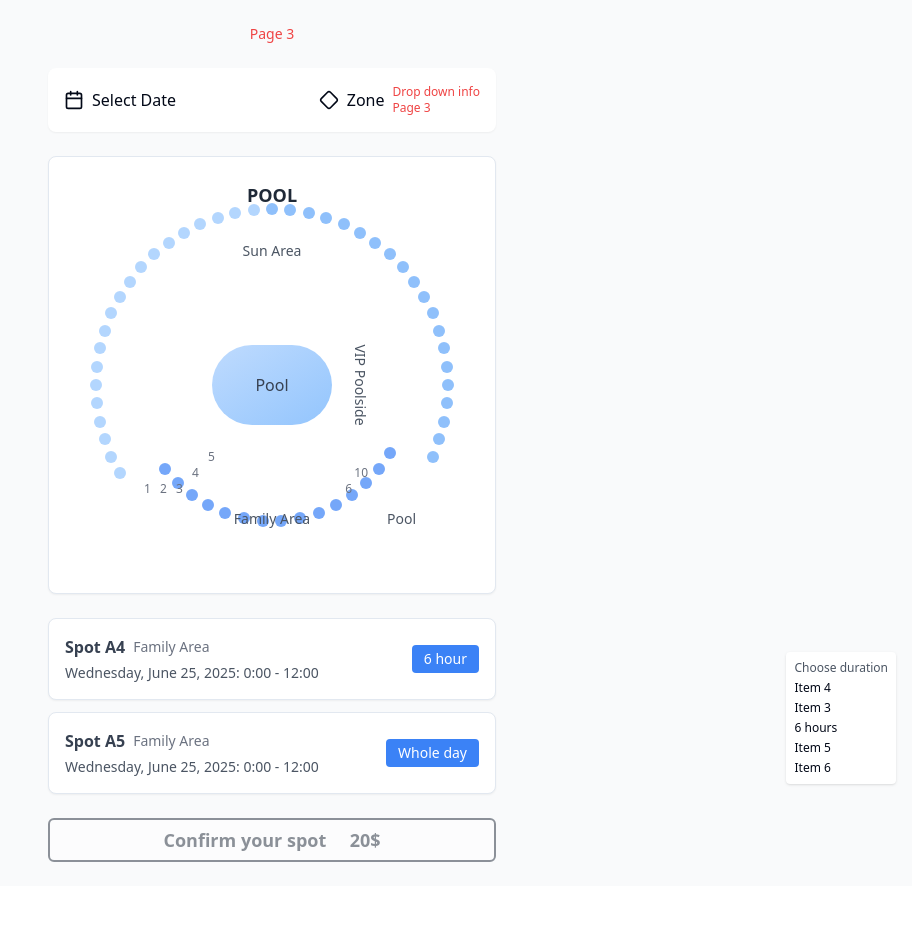
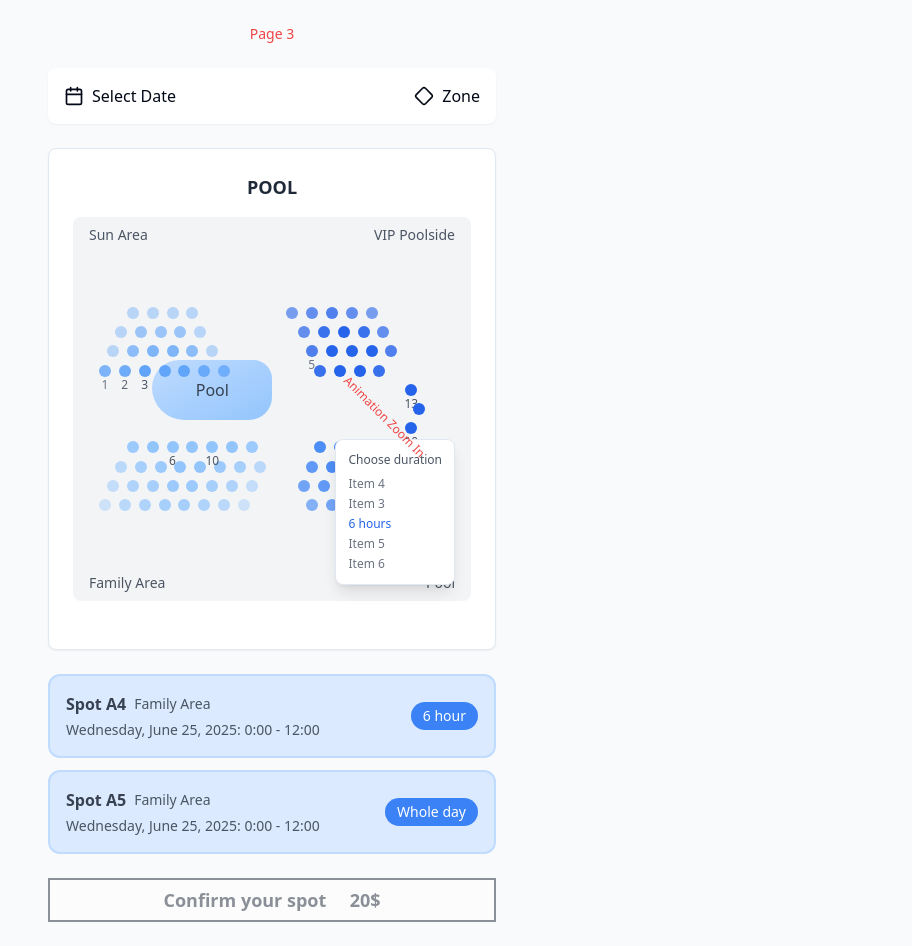
Before and after one commit to imjafry/sun-seeker-booking-hub, a React (Vite) app: page /booking/datetime in a window 1280 px wide. Shown: the whole page, without its empty margins (368-1280 px from the left). Before the commit the page ends 886 px from the top, so only its background shows below. Built offline with nearby package versions, Linux system fonts and the light colour scheme.

Commit message:
Fix: Pool layout to match the image
Updated the pool layout in `DateTime.tsx` and `PoolMap.tsx` to precisely match the provided image, ensuring the circular design and zone structure are accurate.

```diff
--- a/src/pages/DateTime.tsx
+++ b/src/pages/DateTime.tsx
@@ -8,7 +8,6 @@ import { Calendar, Diamond } from 'lucide-react';
 
 const DateTime = () => {
   const [selectedSpot, setSelectedSpot] = useState<string>('');
-  const [selectedDuration, setSelectedDuration] = useState<string>('6');
   const navigate = useNavigate();
   const { t } = useLanguage();
 
@@ -21,35 +20,142 @@ const DateTime = () => {
     navigate('/booking/poolmap');
   };
 
-  // Generate pool spots in circular layout
+  // Generate pool spots to match the exact image layout
   const generatePoolSpots = () => {
     const spots = [];
-    const areas = [
-      { name: 'Sun Area', positions: 20, color: 'bg-blue-400', startAngle: -90, endAngle: 30 },
-      { name: 'VIP Poolside', positions: 15, color: 'bg-blue-500', startAngle: 30, endAngle: 150 },
-      { name: 'Family Area', positions: 20, color: 'bg-blue-300', startAngle: 150, endAngle: 270 },
+
+    // Sun Area (top-left) - lighter blue dots
+    const sunAreaSpots = [
+      // Row 1 (topmost)
+      { x: 15, y: 25, number: null, opacity: 0.4 },
+      { x: 20, y: 25, number: null, opacity: 0.4 },
+      { x: 25, y: 25, number: null, opacity: 0.4 },
+      { x: 30, y: 25, number: null, opacity: 0.4 },
+      // Row 2
+      { x: 12, y: 30, number: null, opacity: 0.4 },
+      { x: 17, y: 30, number: null, opacity: 0.6 },
+      { x: 22, y: 30, number: null, opacity: 0.6 },
+      { x: 27, y: 30, number: null, opacity: 0.6 },
+      { x: 32, y: 30, number: null, opacity: 0.4 },
+      // Row 3
+      { x: 10, y: 35, number: null, opacity: 0.4 },
+      { x: 15, y: 35, number: null, opacity: 0.7 },
+      { x: 20, y: 35, number: null, opacity: 0.8 },
+      { x: 25, y: 35, number: null, opacity: 0.8 },
+      { x: 30, y: 35, number: null, opacity: 0.7 },
+      { x: 35, y: 35, number: null, opacity: 0.4 },
+      // Row 4
+      { x: 8, y: 40, number: 1, opacity: 0.8 },
+      { x: 13, y: 40, number: 2, opacity: 0.9 },
+      { x: 18, y: 40, number: 3, opacity: 1.0 },
+      { x: 23, y: 40, number: null, opacity: 1.0 },
+      { x: 28, y: 40, number: null, opacity: 1.0 },
+      { x: 33, y: 40, number: null, opacity: 0.9 },
+      { x: 38, y: 40, number: null, opacity: 0.8 },
     ];
 
-    areas.forEach((area, areaIndex) => {
-      const angleStep = (area.endAngle - area.startAngle) / area.positions;
-      for (let i = 0; i < area.positions; i++) {
-        const angle = (area.startAngle + (i * angleStep)) * (Math.PI / 180);
-        const radius = areaIndex === 1 ? 85 : 110; // VIP closer to pool
-        const x = 50 + (radius * Math.cos(angle)) / 2;
-        const y = 50 + (radius * Math.sin(angle)) / 2;
+    // VIP Poolside (top-right) - darker blue dots
+    const vipPoolsideSpots = [
+      // Top row
+      { x: 55, y: 25, number: null, opacity: 0.6 },
+      { x: 60, y: 25, number: null, opacity: 0.7 },
+      { x: 65, y: 25, number: null, opacity: 0.8 },
+      { x: 70, y: 25, number: null, opacity: 0.7 },
+      { x: 75, y: 25, number: null, opacity: 0.6 },
+      // Second row
+      { x: 58, y: 30, number: null, opacity: 0.7 },
+      { x: 63, y: 30, number: null, opacity: 0.9 },
+      { x: 68, y: 30, number: null, opacity: 1.0 },
+      { x: 73, y: 30, number: null, opacity: 0.9 },
+      { x: 78, y: 30, number: null, opacity: 0.7 },
+      // Third row
+      { x: 60, y: 35, number: 5, opacity: 0.8 },
+      { x: 65, y: 35, number: null, opacity: 1.0 },
+      { x: 70, y: 35, number: null, opacity: 1.0 },
+      { x: 75, y: 35, number: null, opacity: 1.0 },
+      { x: 80, y: 35, number: null, opacity: 0.8 },
+      // Fourth row
+      { x: 62, y: 40, number: null, opacity: 0.9 },
+      { x: 67, y: 40, number: null, opacity: 1.0 },
+      { x: 72, y: 40, number: null, opacity: 1.0 },
+      { x: 77, y: 40, number: null, opacity: 0.9 },
+      // Right side vertical
+      { x: 85, y: 45, number: 13, opacity: 1.0 },
+      { x: 87, y: 50, number: null, opacity: 1.0 },
+      { x: 85, y: 55, number: 10, opacity: 1.0 },
+    ];
 
-        spots.push({
-          id: i + 1,
-          area: area.name,
-          x: `${x}%`,
-          y: `${y}%`,
-          color: area.color,
-          number: i + 1
-        });
-      }
-    });
+    // Family Area (bottom) - lighter blue dots
+    const familyAreaSpots = [
+      // Bottom rows
+      { x: 8, y: 75, number: null, opacity: 0.4 },
+      { x: 13, y: 75, number: null, opacity: 0.6 },
+      { x: 18, y: 75, number: null, opacity: 0.7 },
+      { x: 23, y: 75, number: null, opacity: 0.8 },
+      { x: 28, y: 75, number: null, opacity: 0.8 },
+      { x: 33, y: 75, number: null, opacity: 0.7 },
+      { x: 38, y: 75, number: null, opacity: 0.6 },
+      { x: 43, y: 75, number: null, opacity: 0.4 },
+      // Second bottom row
+      { x: 10, y: 70, number: null, opacity: 0.5 },
+      { x: 15, y: 70, number: null, opacity: 0.7 },
+      { x: 20, y: 70, number: null, opacity: 0.8 },
+      { x: 25, y: 70, number: null, opacity: 0.9 },
+      { x: 30, y: 70, number: null, opacity: 0.9 },
+      { x: 35, y: 70, number: null, opacity: 0.8 },
+      { x: 40, y: 70, number: null, opacity: 0.7 },
+      { x: 45, y: 70, number: null, opacity: 0.5 },
+      // Third row
+      { x: 12, y: 65, number: null, opacity: 0.6 },
+      { x: 17, y: 65, number: null, opacity: 0.8 },
+      { x: 22, y: 65, number: null, opacity: 0.9 },
+      { x: 27, y: 65, number: null, opacity: 1.0 },
+      { x: 32, y: 65, number: null, opacity: 1.0 },
+      { x: 37, y: 65, number: null, opacity: 0.9 },
+      { x: 42, y: 65, number: null, opacity: 0.8 },
+      { x: 47, y: 65, number: null, opacity: 0.6 },
+      // Fourth row with numbers
+      { x: 15, y: 60, number: null, opacity: 0.9 },
+      { x: 20, y: 60, number: null, opacity: 1.0 },
+      { x: 25, y: 60, number: 6, opacity: 1.0 },
+      { x: 30, y: 60, number: null, opacity: 1.0 },
+      { x: 35, y: 60, number: 10, opacity: 1.0 },
+      { x: 40, y: 60, number: null, opacity: 1.0 },
+      { x: 45, y: 60, number: null, opacity: 0.9 },
+    ];
 
-    return spots;
+    // Pool area (right side) - darker blue dots
+    const poolAreaSpots = [
+      { x: 60, y: 75, number: null, opacity: 0.6 },
+      { x: 65, y: 75, number: null, opacity: 0.7 },
+      { x: 70, y: 75, number: null, opacity: 0.8 },
+      { x: 75, y: 75, number: null, opacity: 0.7 },
+      { x: 80, y: 75, number: null, opacity: 0.6 },
+      // Second row
+      { x: 58, y: 70, number: null, opacity: 0.7 },
+      { x: 63, y: 70, number: null, opacity: 0.8 },
+      { x: 68, y: 70, number: null, opacity: 0.9 },
+      { x: 73, y: 70, number: null, opacity: 0.8 },
+      { x: 78, y: 70, number: null, opacity: 0.7 },
+      // Third row
+      { x: 60, y: 65, number: null, opacity: 0.8 },
+      { x: 65, y: 65, number: null, opacity: 0.9 },
+      { x: 70, y: 65, number: null, opacity: 1.0 },
+      { x: 75, y: 65, number: null, opacity: 0.9 },
+      { x: 80, y: 65, number: null, opacity: 0.8 },
+      // Fourth row
+      { x: 62, y: 60, number: null, opacity: 0.9 },
+      { x: 67, y: 60, number: null, opacity: 1.0 },
+      { x: 72, y: 60, number: null, opacity: 1.0 },
+      { x: 77, y: 60, number: null, opacity: 0.9 },
+    ];
+
+    return {
+      sunArea: sunAreaSpots,
+      vipPoolside: vipPoolsideSpots,
+      familyArea: familyAreaSpots,
+      poolArea: poolAreaSpots
+    };
   };
 
   const poolSpots = generatePoolSpots();
@@ -72,10 +178,6 @@ const DateTime = () => {
             <div className="flex items-center gap-2">
               <Diamond className="w-5 h-5" />
               <span className="font-medium">Zone</span>
-              <div className="text-red-500 text-xs">
-                <div>Drop down info</div>
-                <div>Page 3</div>
-              </div>
             </div>
           </div>
 
@@ -86,64 +188,124 @@ const DateTime = () => {
                 <h3 className="text-lg font-semibold text-gray-800">POOL</h3>
               </div>
 
-              {/* Circular Pool Container */}
-              <div className="relative w-80 h-80 mx-auto mb-6">
-                {/* Pool spots */}
-                {poolSpots.map((spot) => (
+              {/* Pool Container */}
+              <div className="relative w-full h-96 mx-auto mb-6 bg-gray-100 rounded-lg">
+                {/* Area Labels */}
+                <div className="absolute top-2 left-4 text-sm font-medium text-gray-600">Sun Area</div>
+                <div className="absolute top-2 right-4 text-sm font-medium text-gray-600">VIP Poolside</div>
+                <div className="absolute bottom-2 left-4 text-sm font-medium text-gray-600">Family Area</div>
+                <div className="absolute bottom-2 right-4 text-sm font-medium text-gray-600">Pool</div>
+
+                {/* Center Pool - irregular oval shape */}
                 <div
-                    key={`${spot.area}-${spot.id}`}
-                    className={`absolute w-3 h-3 rounded-full ${spot.color} opacity-70 hover:opacity-100 cursor-pointer transform -translate-x-1/2 -translate-y-1/2`}
-                    style={{ left: spot.x, top: spot.y }}
-                  />
-                ))}
-
-                {/* Center Pool */}
-                <div
-                  className="absolute bg-gradient-to-br from-blue-200 to-blue-300 rounded-full flex items-center justify-center text-gray-700 font-medium"
+                  className="absolute bg-gradient-to-br from-blue-200 to-blue-300 flex items-center justify-center text-gray-700 font-medium"
                   style={{
-                    left: '50%',
-                    top: '50%',
+                    left: '35%',
+                    top: '45%',
                     width: '120px',
-                    height: '80px',
+                    height: '60px',
+                    borderRadius: '60px 40px 50px 70px',
                     transform: 'translate(-50%, -50%)'
                   }}
                 >
                   Pool
                 </div>
 
-                {/* Area Labels */}
-                <div className="absolute top-4 left-1/2 transform -translate-x-1/2 text-sm font-medium text-gray-600">
-                  Sun Area
+                {/* Sun Area Spots */}
+                {poolSpots.sunArea.map((spot, index) => (
+                  <div
+                    key={`sun-${index}`}
+                    className="absolute w-3 h-3 bg-blue-400 rounded-full cursor-pointer hover:scale-110 transition-transform"
+                    style={{
+                      left: `${spot.x}%`,
+                      top: `${spot.y}%`,
+                      opacity: spot.opacity,
+                      transform: 'translate(-50%, -50%)'
+                    }}
+                  >
+                    {spot.number && (
+                      <span className="absolute -bottom-4 left-1/2 transform -translate-x-1/2 text-xs font-medium text-gray-600">
+                        {spot.number}
+                      </span>
+                    )}
                   </div>
-                <div className="absolute right-8 top-1/2 transform -translate-y-1/2 text-sm font-medium text-gray-600 rotate-90">
-                  VIP Poolside
+                ))}
+
+                {/* VIP Poolside Spots */}
+                {poolSpots.vipPoolside.map((spot, index) => (
+                  <div
+                    key={`vip-${index}`}
+                    className="absolute w-3 h-3 bg-blue-600 rounded-full cursor-pointer hover:scale-110 transition-transform"
+                    style={{
+                      left: `${spot.x}%`,
+                      top: `${spot.y}%`,
+                      opacity: spot.opacity,
+                      transform: 'translate(-50%, -50%)'
+                    }}
+                  >
+                    {spot.number && (
+                      <span className="absolute -bottom-4 left-1/2 transform -translate-x-1/2 text-xs font-medium text-gray-600">
+                        {spot.number}
+                      </span>
+                    )}
                   </div>
-                <div className="absolute bottom-4 left-1/2 transform -translate-x-1/2 text-sm font-medium text-gray-600">
-                  Family Area
+                ))}
+
+                {/* Family Area Spots */}
+                {poolSpots.familyArea.map((spot, index) => (
+                  <div
+                    key={`family-${index}`}
+                    className="absolute w-3 h-3 bg-blue-300 rounded-full cursor-pointer hover:scale-110 transition-transform"
+                    style={{
+                      left: `${spot.x}%`,
+                      top: `${spot.y}%`,
+                      opacity: spot.opacity,
+                      transform: 'translate(-50%, -50%)'
+                    }}
+                  >
+                    {spot.number && (
+                      <span className="absolute -bottom-4 left-1/2 transform -translate-x-1/2 text-xs font-medium text-gray-600">
+                        {spot.number}
+                      </span>
+                    )}
                   </div>
-                <div className="absolute bottom-4 right-4 text-sm font-medium text-gray-600">
-                  Pool
+                ))}
+
+                {/* Pool Area Spots */}
+                {poolSpots.poolArea.map((spot, index) => (
+                  <div
+                    key={`pool-${index}`}
+                    className="absolute w-3 h-3 bg-blue-500 rounded-full cursor-pointer hover:scale-110 transition-transform"
+                    style={{
+                      left: `${spot.x}%`,
+                      top: `${spot.y}%`,
+                      opacity: spot.opacity,
+                      transform: 'translate(-50%, -50%)'
+                    }}
+                  >
+                    {spot.number && (
+                      <span className="absolute -bottom-4 left-1/2 transform -translate-x-1/2 text-xs font-medium text-gray-600">
+                        {spot.number}
+                      </span>
+                    )}
+                  </div>
+                ))}
+
+                {/* Duration Selection Dropdown */}
+                <div className="absolute bottom-4 right-4 bg-white p-3 rounded-lg shadow-lg border">
+                  <div className="text-xs text-gray-600 mb-2 font-medium">Choose duration</div>
+                  <div className="text-xs space-y-1">
+                    <div className="text-gray-500">Item 4</div>
+                    <div className="text-gray-500">Item 3</div>
+                    <div className="font-medium text-blue-600">6 hours</div>
+                    <div className="text-gray-500">Item 5</div>
+                    <div className="text-gray-500">Item 6</div>
+                  </div>
                 </div>
 
-                {/* Spot numbers */}
-                <div className="absolute bottom-12 left-8 text-xs text-gray-500">1</div>
-                <div className="absolute bottom-12 left-12 text-xs text-gray-500">2</div>
-                <div className="absolute bottom-12 left-16 text-xs text-gray-500">3</div>
-                <div className="absolute bottom-16 left-20 text-xs text-gray-500">4</div>
-                <div className="absolute bottom-20 left-24 text-xs text-gray-500">5</div>
-                <div className="absolute bottom-12 right-20 text-xs text-gray-500">6</div>
-                <div className="absolute bottom-16 right-16 text-xs text-gray-500">10</div>
-              </div>
-
-              {/* Duration Selection */}
-              <div className="absolute bottom-4 right-4 bg-white p-2 rounded shadow">
-                <div className="text-xs text-gray-600 mb-1">Choose duration</div>
-                <div className="text-xs space-y-1">
-                  <div>Item 4</div>
-                  <div>Item 3</div>
-                  <div>6 hours</div>
-                  <div>Item 5</div>
-                  <div>Item 6</div>
+                {/* Animation Zoom In indicator */}
+                <div className="absolute top-1/2 right-8 text-xs text-red-500 rotate-45">
+                  Animation Zoom In
                 </div>
               </div>
             </CardContent>
@@ -152,30 +314,26 @@ const DateTime = () => {
           {/* Available Spots */}
           <div className="space-y-3 mb-6">
             {spots.map((spot) => (
-              <Card
+              <div
                 key={spot.id}
-                className={`cursor-pointer transition-colors ${
-                  selectedSpot === spot.id ? 'bg-blue-100 border-blue-300' : 'bg-white hover:bg-gray-50'
+                className={`p-4 rounded-xl bg-blue-100 border-2 border-blue-200 cursor-pointer transition-colors ${
+                  selectedSpot === spot.id ? 'bg-blue-200 border-blue-400' : 'hover:bg-blue-150'
                 }`}
                 onClick={() => setSelectedSpot(spot.id)}
               >
-                <CardContent className="p-4">
                 <div className="flex justify-between items-center">
                   <div>
                     <div className="flex items-center gap-2 mb-1">
                       <span className="font-semibold text-gray-700">Spot {spot.id}</span>
-                        <span className="text-sm text-gray-500">{spot.area}</span>
+                      <span className="text-sm text-gray-600">{spot.area}</span>
                     </div>
                     <div className="text-sm text-gray-600">{spot.time}</div>
                   </div>
-                    <div className="text-right">
-                      <div className="bg-blue-500 text-white px-3 py-1 rounded text-sm font-medium">
+                  <div className="bg-blue-500 text-white px-3 py-1 rounded-full text-sm font-medium">
                     {spot.duration}
                   </div>
                 </div>
               </div>
-                </CardContent>
-              </Card>
             ))}
           </div>
 
@@ -183,7 +341,7 @@ const DateTime = () => {
           <Button
             onClick={handleContinue}
             disabled={!selectedSpot}
-            className="w-full py-3 text-lg font-semibold bg-white text-gray-800 border-2 border-gray-800 hover:bg-gray-50"
+            className="w-full py-4 text-lg font-semibold bg-white text-gray-800 border-2 border-gray-800 hover:bg-gray-50 rounded-none"
             size="lg"
           >
             Confirm your spot &nbsp;&nbsp;&nbsp; 20$
```
Lines whose indentation alone changed are shown as unchanged.
